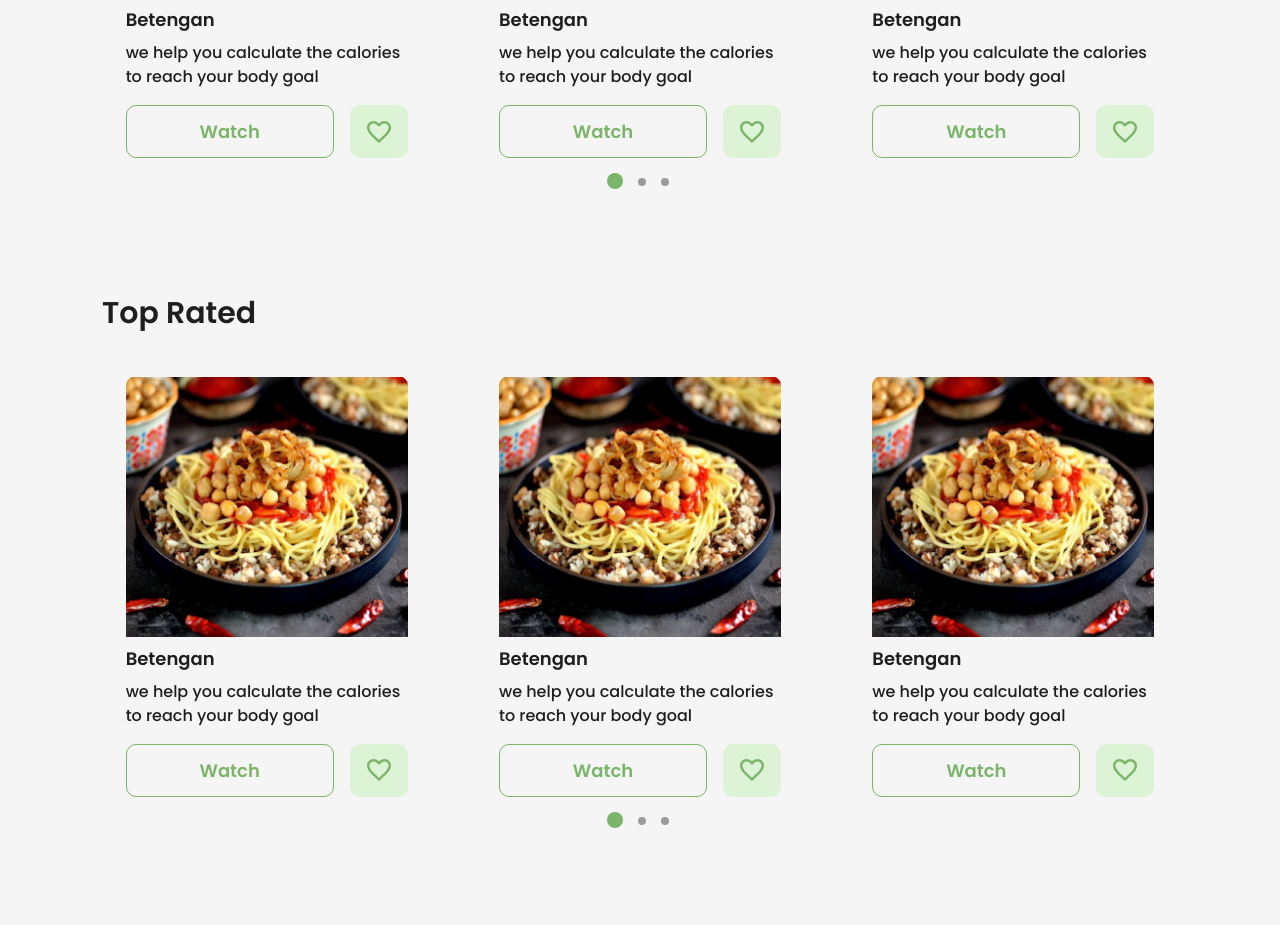
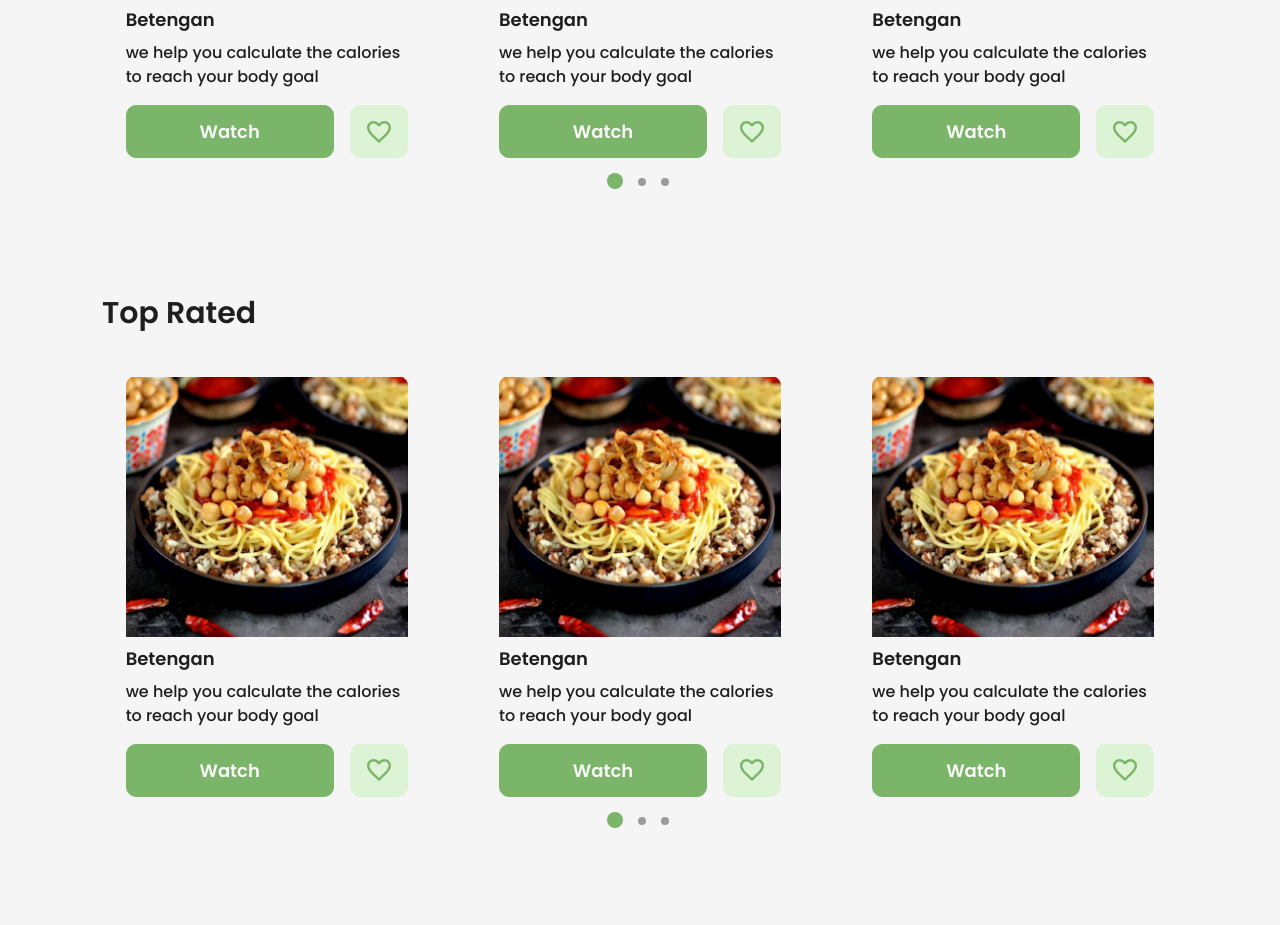
Before and after one commit to moelshenawy/caloriology, a React (Create React App) app: page / in a window 1280 px wide. Shown: the part 1407-2332 px from the top of the page. Built offline with nearby package versions, Linux system fonts and the light colour scheme; a web font is replaced by a local one.

Commit message:
fix all bugs

```diff
--- a/src/components/Calc/index.jsx
+++ b/src/components/Calc/index.jsx
@@ -1,6 +1,7 @@
 import React from 'react'
 import { Calculator } from '../../assets/svgs';
 import './index.scss'
+import { Link } from 'react-router-dom';
 
 
 const Calc = () => {
@@ -10,17 +11,17 @@ const Calc = () => {
       <section id='calc' >
         <div className="container">
           <div className="calc-section ">
-            <div className="calc-svg">
+            <Link to='/food-calc' className="calc-svg">
               <Calculator />
-            </div>
+            </Link>
 
             <div className="text-container ">
               <h3>Calorie Calculator</h3>
               <p>The calorie calculator can be used to estimate the number of calories  a person needs to consume each day.</p>
             </div>
-            <div className="calc-btn ">
+            <Link to='/food-calc' className="calc-btn ">
               <button  >Calories Calculator </button>
-            </div>
+            </Link>
           </div>
         </div>
       </section>
--- a/src/components/Calc/index.scss
+++ b/src/components/Calc/index.scss
@@ -76,6 +76,8 @@
       @media screen and (max-width: 450px) {
         width: 100%;
       }
+
+      text-decoration: none;
       button {
         width: 210px;
         height: 65px;
@@ -92,6 +94,7 @@
         font-size: 20px;
         line-height: 30px;
         color: #7bb569;
+        transition: all 0.3s ease;
 
         @media screen and (max-width: 992px) {
           width: 178px;
--- a/src/components/Footer/index.jsx
+++ b/src/components/Footer/index.jsx
@@ -11,7 +11,6 @@ export default function Footer() {
         <>
 
             <footer >
-                <section id='footer'>
                 <div className="container ">
                     <div className="row">
                         <div className=" d-flex align-items-center align-items-lg-start mb-5 col-lg-3 col-md-12">
@@ -50,7 +49,6 @@ export default function Footer() {
                     </div>
 
                 </div>
-                </section>
             </footer>
         </>
 
--- a/src/components/Footer/index.scss
+++ b/src/components/Footer/index.scss
@@ -2,13 +2,11 @@ footer {
   background: url(../../assets/images/bg.png) no-repeat center center;
   background-size: cover;
   padding-bottom: 80px;
+  padding-top: 100px;
 
   @media screen and (max-width: 992px) {
     padding-top: 0px;
   }
-
-  #footer {
-    margin-bottom: 0;
 
   svg {
     width: 36.37px;
@@ -73,4 +71,3 @@ footer {
     margin-top: 32px;
   }
 }
-}
--- a/src/components/RecProds/index.jsx
+++ b/src/components/RecProds/index.jsx
@@ -53,9 +53,9 @@ export default function RecProds() {
 
                   <div className="btns-container d-flex">
                     <div className="learn-btn">
-                      <Link to={`video-details/${product.id}`}>
+                      <a href={`/video-details/${product.id}`}>
                         <button className='learn-btn'>Watch</button>
-                      </Link>
+                      </a>
                     </div>
                     <div className="icon-container" onClick={() => addToFavorite(product)}>
                       {favVideos?.filter((item) => item.id === product.id)[0] ? <LikeFill /> : <Like />}
--- a/src/components/RecProds/index.scss
+++ b/src/components/RecProds/index.scss
@@ -99,8 +99,6 @@
             button {
               width: 208px;
               height: 53px;
-              background-color: transparent;
-              color: var(--sec-color);
               border-radius: 10px;
               border: 1px solid var(--sec-color);
               font-weight: 600;
@@ -108,6 +106,10 @@
               line-height: 27px;
               transition: all 0.3s ease;
               margin-right: 16px;
+
+              background-color: var(--sec-color);
+              color: #f9f9f9;
+
               @media screen and (max-width: 992px) {
                 width: 150px;
                 height: 48px;
@@ -121,8 +123,8 @@
                 width: 100px;
               }
               &:hover {
-                background-color: var(--sec-color);
-                color: #f9f9f9;
+                background-color: transparent;
+                color: var(--sec-color);
               }
             }
           }
--- a/src/components/TopProds/index.jsx
+++ b/src/components/TopProds/index.jsx
@@ -50,9 +50,9 @@ export default function TopProds() {
 
                   <div className="btns-container d-flex">
                     <div className="learn-btn">
-                      <Link to={`video-details/${product.id}`}>
+                      <a href={`video-details/${product.id}`}>
                         <button className='learn-btn'>Watch</button>
-                      </Link>
+                      </a>
                     </div>
 
                     <div className="icon-container" onClick={() => addToFavorite(product)}>
--- a/src/components/TopProds/index.scss
+++ b/src/components/TopProds/index.scss
@@ -70,8 +70,9 @@
             button {
               width: 208px;
               height: 53px;
-              background-color: transparent;
-              color: var(--sec-color);
+
+              background-color: var(--sec-color);
+              color: #f9f9f9;
               border-radius: 10px;
               border: 1px solid var(--sec-color);
               font-weight: 600;
@@ -92,8 +93,8 @@
                 width: 100px;
               }
               &:hover {
-                background-color: var(--sec-color);
-                color: #f9f9f9;
+                background-color: transparent;
+                color: var(--sec-color);
               }
             }
           }
```
Also changed, not shown: src/components/Categories/index.jsx (+23 -33 lines), src/components/Categories/index.scss (+24 -48 lines). Lines whose indentation alone changed are shown as unchanged.
